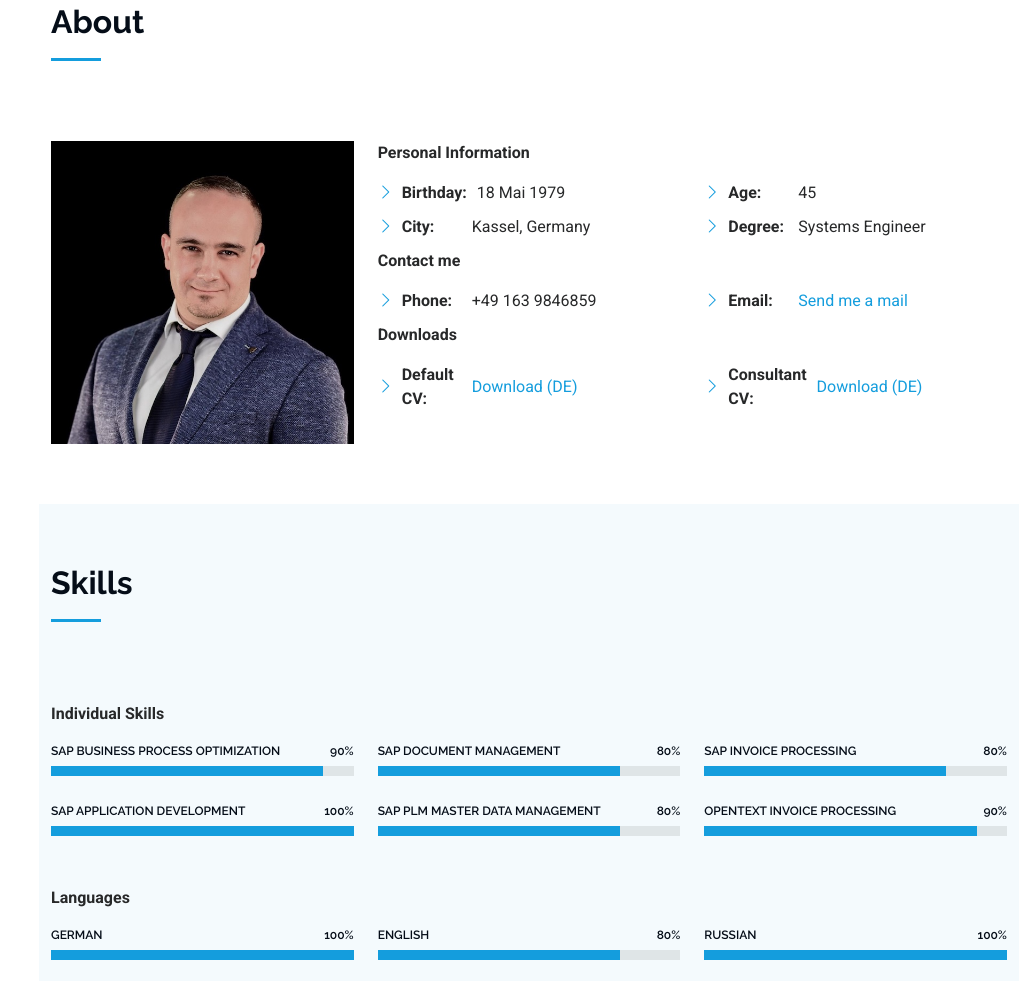
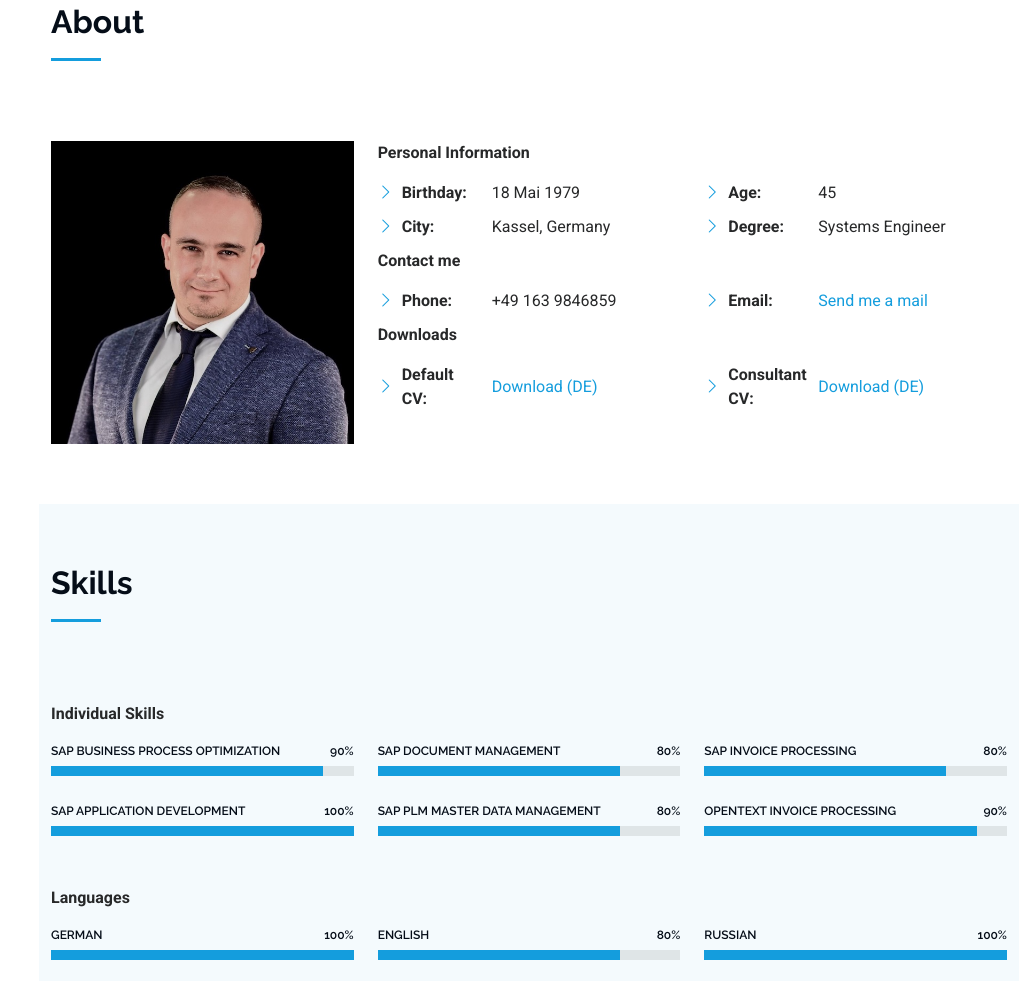
Before and after one commit to linked2ag/myWebSite, a plain HTML site: page index.html in a window 1280 px wide. Shown: the part 857-1838 px from the top of the page, without its empty margins (261-1280 px from the left). Drawn offline with nearby package versions, Linux system fonts and the light colour scheme.

Commit message:
Update main.css

```diff
--- a/assets/css/main.css
+++ b/assets/css/main.css
@@ -664,7 +664,7 @@ section,
 }
 
 .about .content ul strong {
-  flex: 0 0 60px; /* Feste Breite für die Labels */
+  flex: 0 0 80px; /* Feste Breite für die Labels */
   text-align: left; /* Text links ausrichten */
   font-weight: 600;
   margin-right: 10px; /* Abstand zwischen Label und Wert */
```
